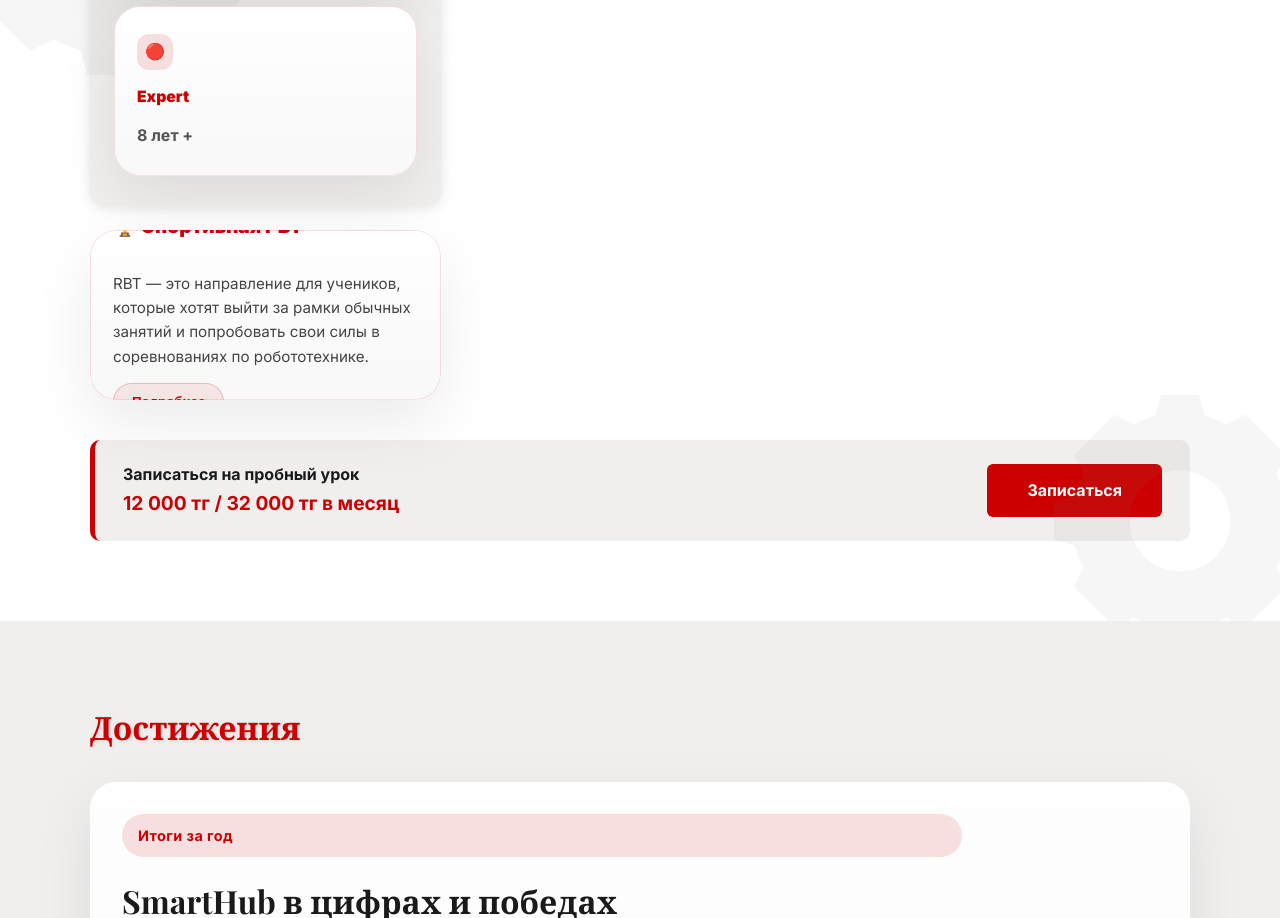
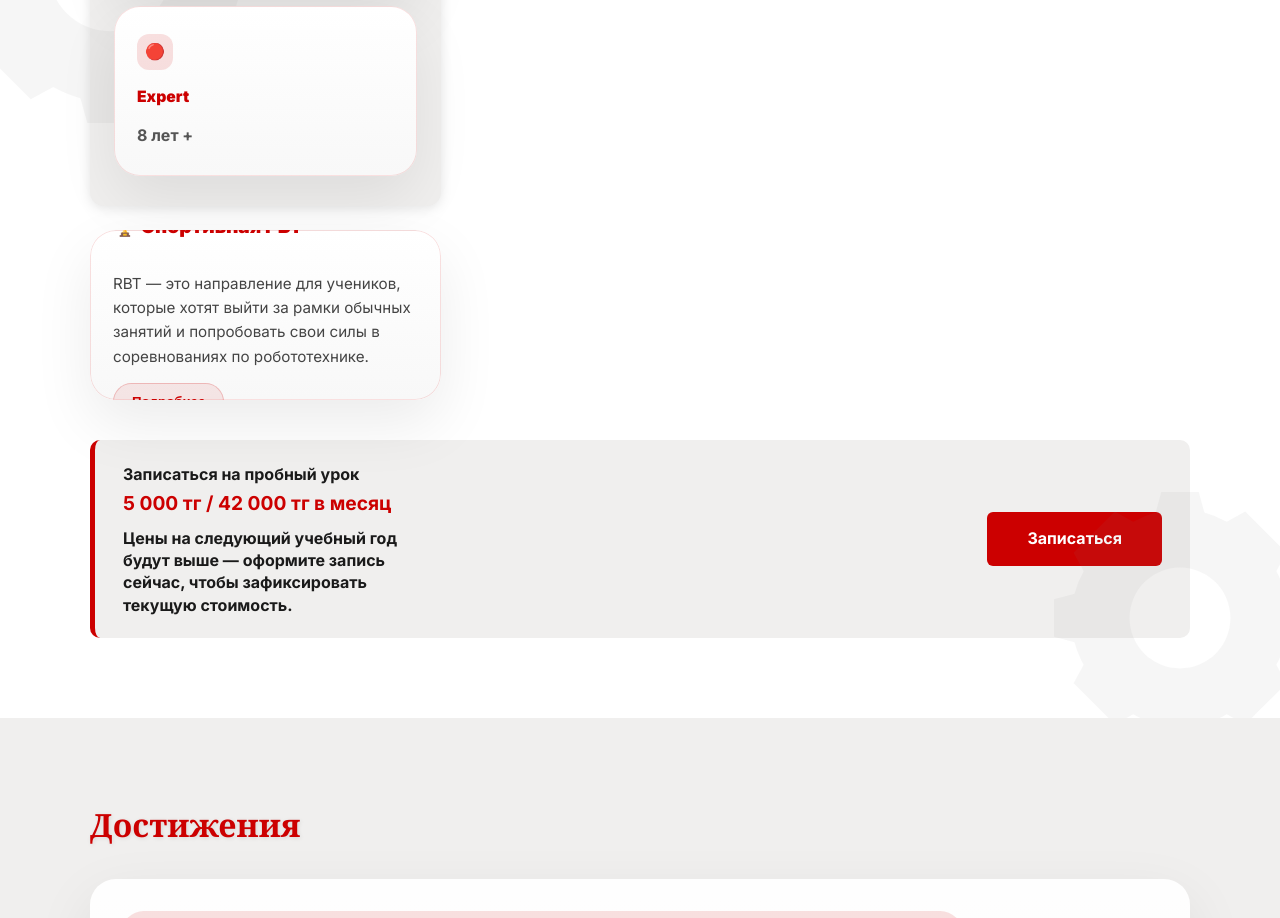
Before and after one commit to Nurmukhammet/SmartHubProject, a website: page index.html in a window 1280 px wide. Shown: the part 3661-4579 px from the top of the page. Drawn offline with nearby package versions, Linux system fonts and the light colour scheme.

Commit message:
цена и тд тп

```diff
--- a/index.html
+++ b/index.html
@@ -354,7 +354,8 @@
                         <div class="flip-card-back">
                             <h3>Спортивная робототехника (RBT)</h3>
                             <p>RBT — это направление для учеников, которые хотят выйти за рамки обычных занятий и попробовать свои силы в соревнованиях по робототехнике.</p>
-                            <p>Тренировки направлены на подготовку команд к участию в городских, республиканских и международных турнирах. Участники учатся не только собирать и программировать роботов, но и находить эффективные инженерные решения в условиях ограниченного времени и соревновательных задач.</p>
+                            <p>Тренировки направлены на подготовку команд к участию в городских, республиканских и международных турнирах. Участники учатся не только собирать и программировать роботов, но и находить эффективные инженерные решения в условиях
+                                ограниченного времени и соревновательных задач.</p>
                             <p>Во время тренировок ученики:</p>
                             <ul>
                                 <li>проектируют и совершенствуют конструкции роботов;</li>
@@ -365,7 +366,8 @@
                                 <li>готовятся к выступлениям на соревнованиях.</li>
                             </ul>
                             <h4>Что дает направление RBT</h4>
-                            <p>Участие в спортивной робототехнике помогает развивать инженерное мышление, лидерские качества, ответственность и умение работать на результат. Каждая тренировка приближает участников к новым достижениям, победам и успешным выступлениям на турнирах.</p>
+                            <p>Участие в спортивной робототехнике помогает развивать инженерное мышление, лидерские качества, ответственность и умение работать на результат. Каждая тренировка приближает участников к новым достижениям, победам и успешным
+                                выступлениям на турнирах.</p>
                             <h4>Для кого подходит RBT</h4>
                             <p>Направление предназначено для учеников, которые проявляют интерес к робототехнике, готовы к дополнительным тренировкам и стремятся представлять академию SmartHub на соревнованиях различного уровня.</p>
                             <h4>Результат</h4>
@@ -378,7 +380,8 @@
             <div class="pricing-box">
                 <div>
                     <p>Записаться на пробный урок</p>
-                    <p class="price">12 000 тг / 32 000 тг в месяц</p>
+                    <p class="price">5 000 тг / 42 000 тг в месяц</p>
+                    <p class="pricing-note">Цены на следующий учебный год будут выше — оформите запись сейчас, чтобы зафиксировать текущую стоимость.</p>
                 </div>
                 <a href="#contacts" class="btn btn-red">Записаться</a>
             </div>
--- a/style.css
+++ b/style.css
@@ -635,6 +635,10 @@ body.dark nav {
     padding: 0;
 }
 
+.flip-card-inner {
+    height: 100%;
+}
+
 .flip-card-front {
     background: linear-gradient(180deg, #ffffff 0%, #f8f8f8 100%);
     padding: 24px 22px;
@@ -722,6 +726,10 @@ body.dark nav {
     grid-template-columns: repeat(auto-fit, minmax(280px, 1fr));
     gap: 24px;
     margin-bottom: 40px;
+}
+
+.curriculum-grid>.track-card.flip-card {
+    align-self: start;
 }
 
 .track-card {
@@ -839,6 +847,15 @@ body.dark nav {
 .pricing-box .price {
     font-size: 1.2rem;
     color: var(--red);
+}
+
+.pricing-note {
+    margin-top: 8px;
+    font-size: 0.92rem;
+    font-weight: 500;
+    color: #6b1d1d;
+    max-width: 320px;
+    line-height: 1.4;
 }
 
 
```
